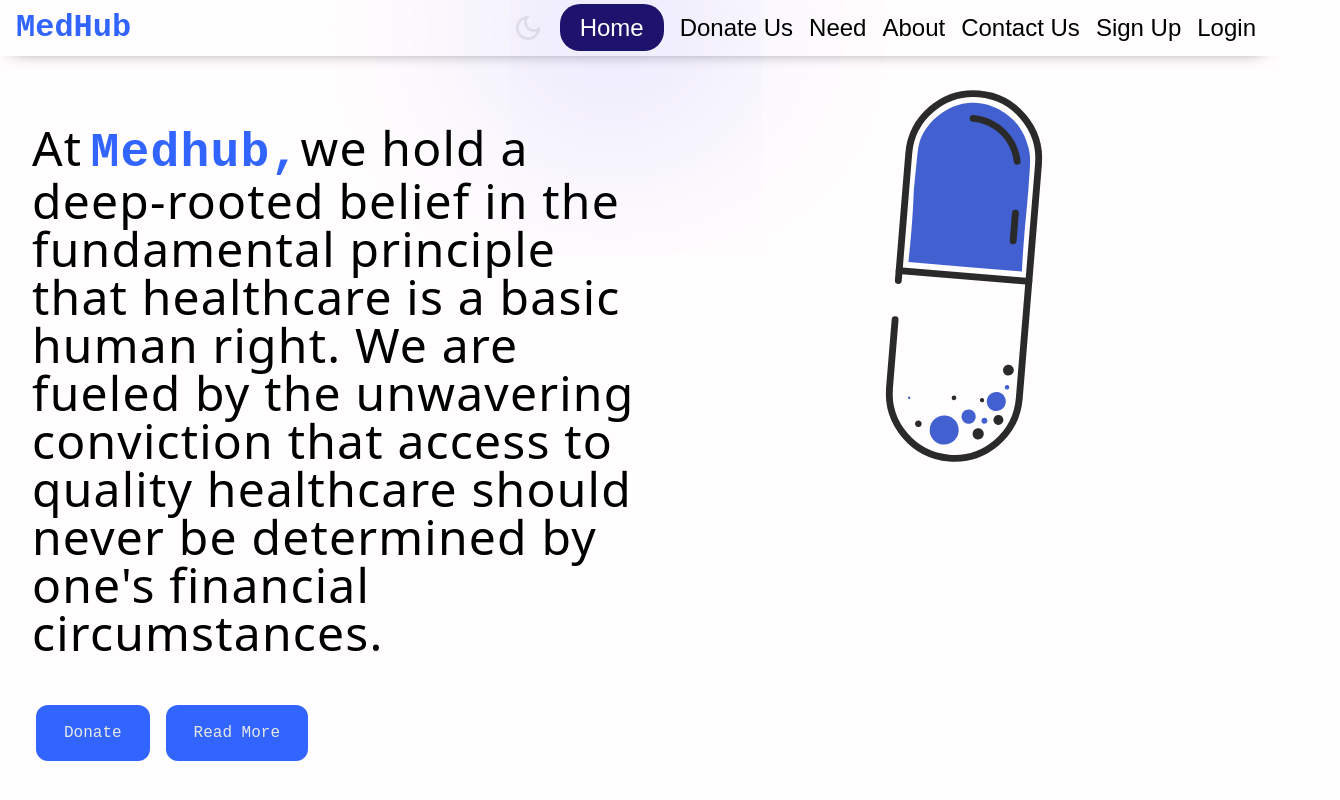
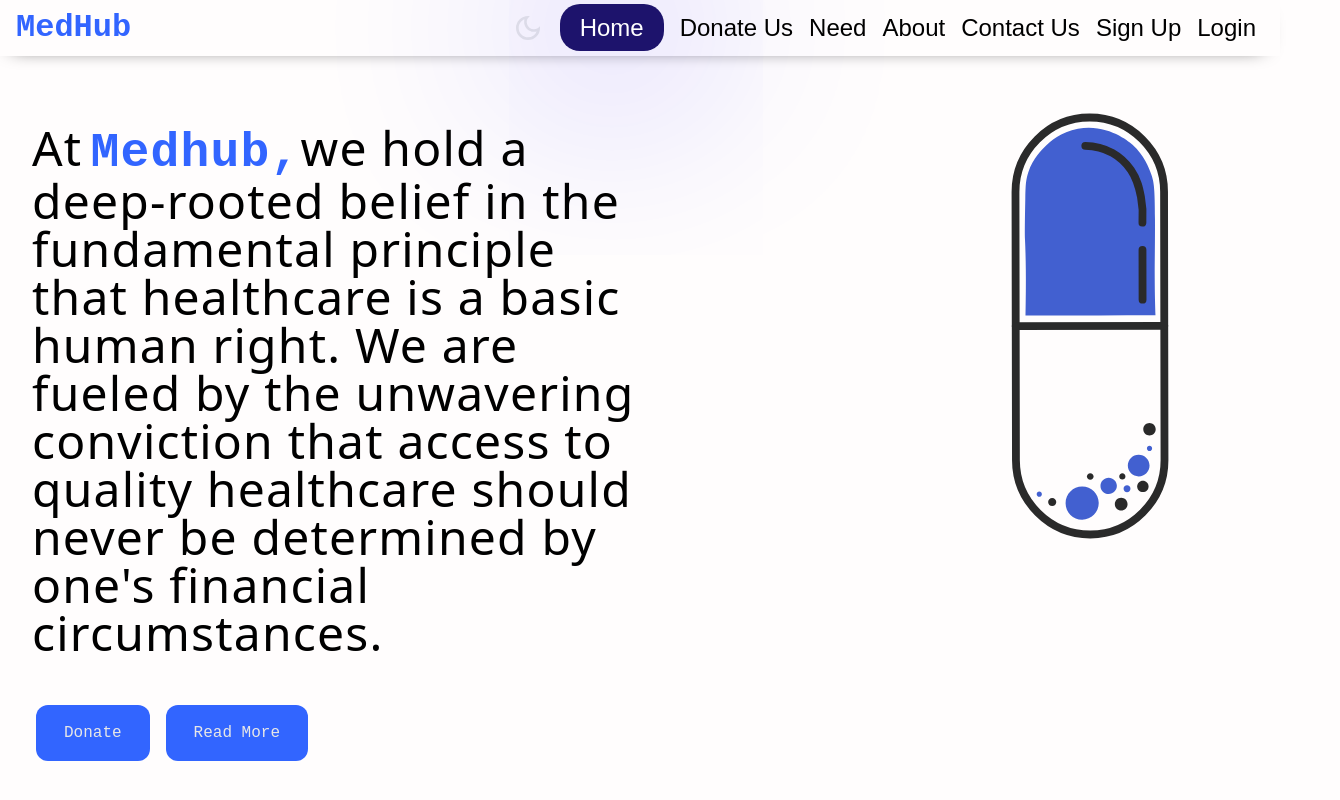
Before and after one commit to kushc225/medHub, a Next.js app: page / in a window 1280 px wide. Shown: the whole page, 1340 px wide, since content can reach past the window. Built offline with nearby package versions, Linux system fonts and the light colour scheme.

Commit message:
react-lottie problem solved

```diff
--- a/app/about/page.jsx
+++ b/app/about/page.jsx
@@ -1,5 +1,5 @@
 "use client";
-import Lottie from "react-lottie";
+import Lottie from "lottie-react";
 import Link from "next/link";
 import { useContext } from "react";
 import aboutUsAnimation from "../../animation/about.json";
@@ -20,10 +20,15 @@ export default function Home() {
         <>
             <div className="ml-5 pb-4 lg:justify-normal  md:flex md:flex-row-reverse md:justify-center md:mt-5">
                 <div className="md:inline-block lg:hidden hidden">
-                    <Lottie className="" options={defaultOptions} height={400} width={400} />
+                    {/* <Lottie className="" options={defaultOptions} height={400} width={400} /> */}
+                    <Lottie animationData={aboutUsAnimation} style={{ height: 400, width: 400 }} loop={true} />
                 </div>
                 <div className="lg:inline-block hidden">
-                    <Lottie className="" options={defaultOptions} height={600} width={600} />
+
+                    {/* <Lottie className="" options={defaultOptions} height={600} width={600} /> */}
+                    {/* <Lottie className="" options={aboutUsAnimation} height={600} width={600} /> */}
+                    <Lottie animationData={aboutUsAnimation} style={{ height: 600, width: 600 }} loop={true} />
+
                 </div>
 
                 <div className=" lg:w-2/3">
--- a/app/login/page.jsx
+++ b/app/login/page.jsx
@@ -8,7 +8,7 @@ import loginAnimation3 from '../../animation/login3.json'
 import Person4OutlinedIcon from '@mui/icons-material/Person4Outlined';
 import axios from 'axios';
 import { useFormik } from 'formik';
-import Lottie from 'react-lottie';
+import Lottie from 'lottie-react';
 import './login.css'
 import { loginSchema } from '@/assests/Schema/Schema';
 import { useRouter } from "next/navigation";
--- a/app/page.jsx
+++ b/app/page.jsx
@@ -1,18 +1,29 @@
 "use client";
-import Lottie from "react-lottie";
+import Lottie from "lottie-react";
 import Link from "next/link";
-import animationData1 from "../animation/b.json";
-import animationData2 from "../animation/animation_ln8g3xlw.json";
 import medanimation from "../animation/medanimation.json";
 import "./home.css";
 export default function Home() {
-  const defaultOptions2 = {
-    loop: true,
-    autoplay: true,
-    animationData: animationData1,
-    rendererSettings: {
-      preserveAspectRatio: "xMidYMid slice",
-    },
+
+  const interactivity = {
+    mode: "scroll",
+    actions: [
+      {
+        visibility: [0, 0.2],
+        type: "stop",
+        frames: [0],
+      },
+      {
+        visibility: [0.2, 0.45],
+        type: "seek",
+        frames: [0, 45],
+      },
+      {
+        visibility: [0.45, 1.0],
+        type: "loop",
+        frames: [45, 60],
+      },
+    ],
   };
   return (
     <>
@@ -39,8 +50,12 @@ export default function Home() {
         </div>
         {/* images */}
 
-        <div className="hidden w-auto md:inline-block md:w-4/6">
-          <Lottie className="lg:ml-48" options={defaultOptions2} height={400} width={400} />
+        <div className="hidden w-auto md:inline-block md:w-3/6">
+          <div className="lg:ml-48">
+            <Lottie animationData={medanimation} style={{ height: 500, width: 500 }} loop={true}
+              interactivity={interactivity}
+            />
+          </div>
         </div>
       </div>
     </>
--- a/package.json
+++ b/package.json
@@ -20,7 +20,7 @@
     "env": "^0.0.2",
     "formik": "^2.4.5",
     "jsonwebtoken": "^9.0.2",
-    "lottie-web": "^5.12.2",
+    "lottie-react": "^2.4.0",
     "mongoose": "^7.6.2",
     "next": "latest",
     "next-videos": "^1.4.1",
```
Also changed, not shown: 1 other file (tests, documents, lock files or other folders).
